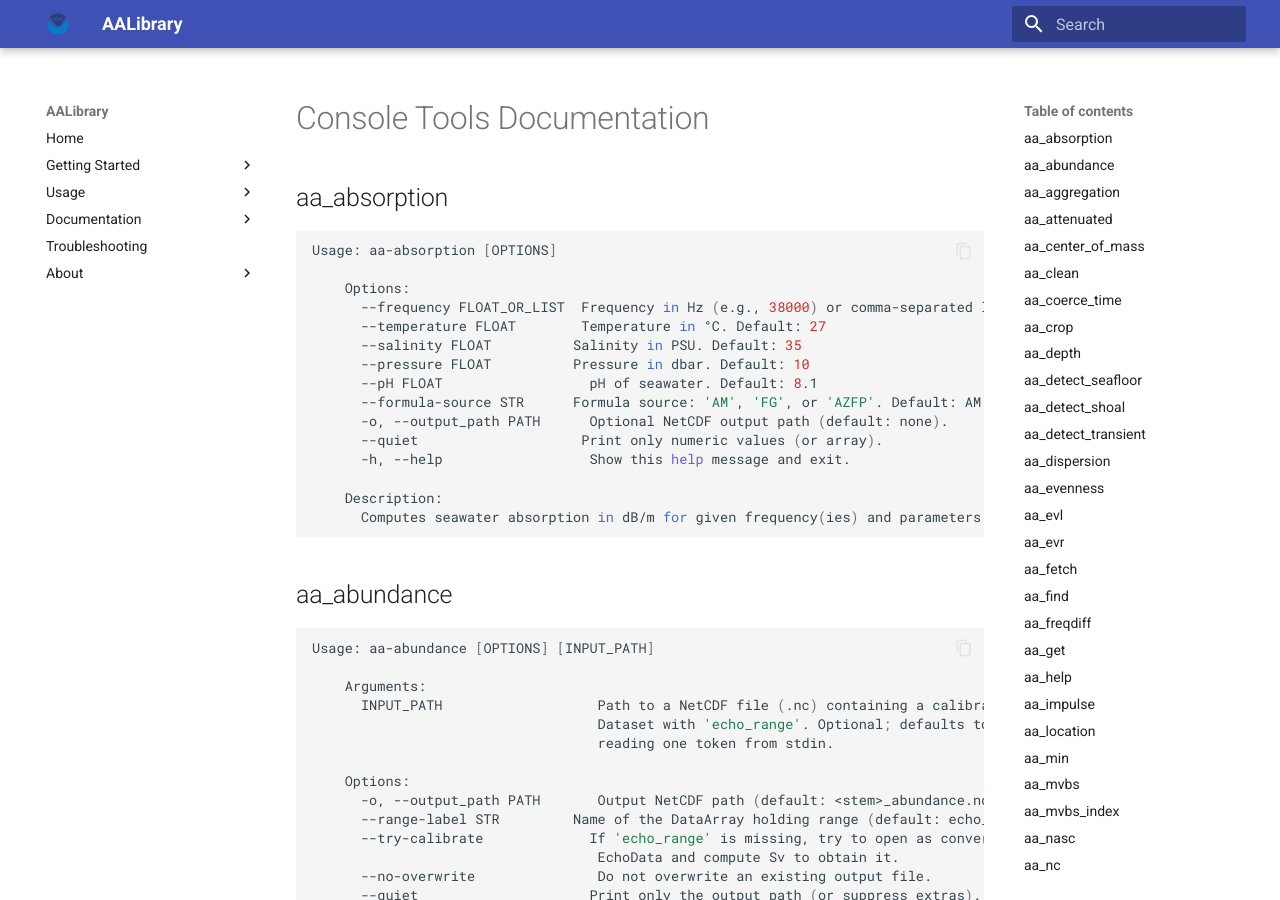
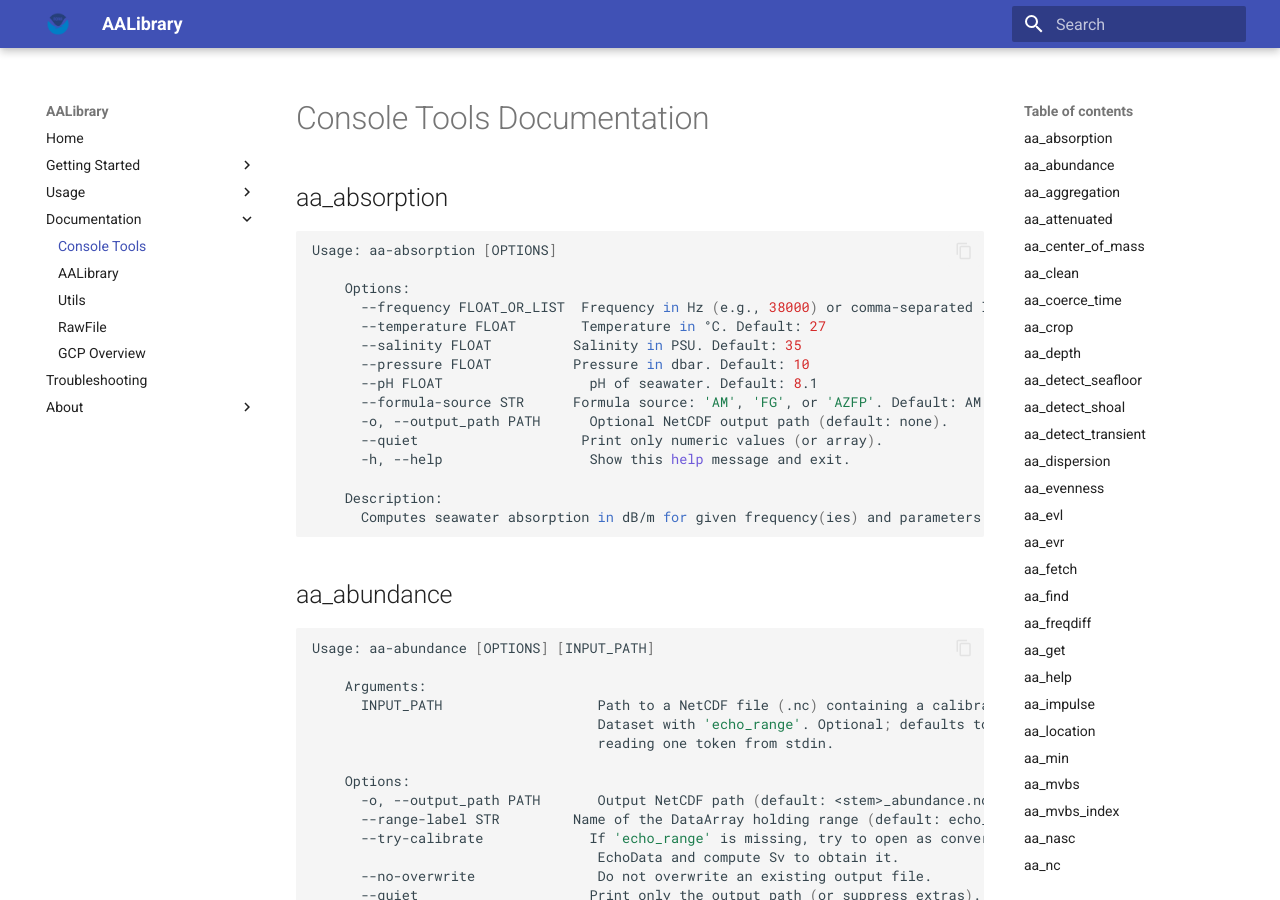
Before and after one commit to nmfs-ost/AA-SI_aalibrary, an MkDocs documentation site: the page built from docs/documentation/console_tools.md, in a window 1280 px wide and 900 px high. Built offline with MkDocs 1.6.1 and Material for MkDocs 9.7.7, drawn with Linux system fonts in a browser that asks for light colours.

Commit message:
add: console tools to the docs

```diff
--- a/mkdocs.yml
+++ b/mkdocs.yml
@@ -41,6 +41,7 @@ nav:
     - "Scripts": usage/scripts.md
     - "Tugboat": usage/tugboat.md
   - "Documentation":
+    - "Console Tools": documentation/console_tools.md
     - "AALibrary": documentation/aalibrary.md
     - "Utils": documentation/utils.md
     - "RawFile": documentation/raw_file.md
```
